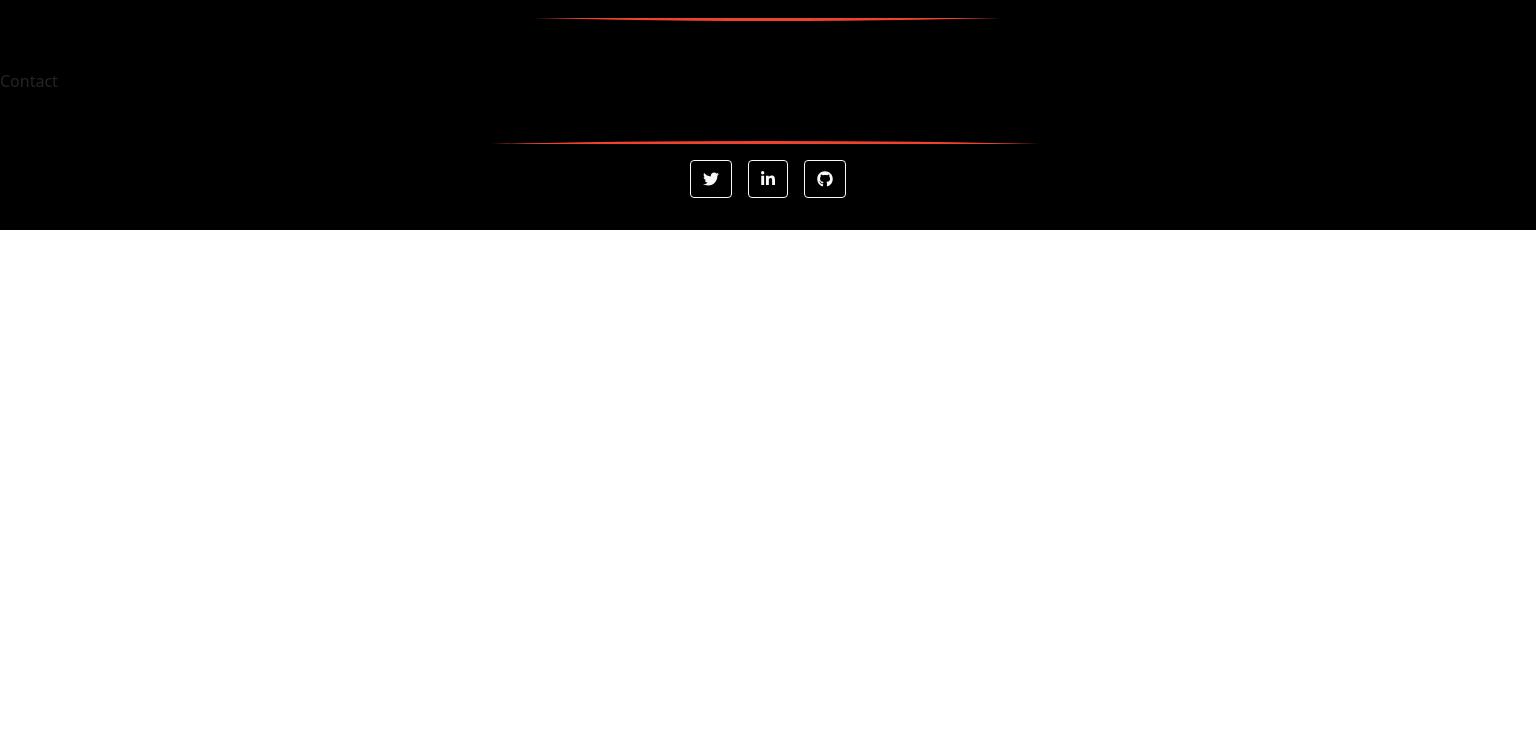
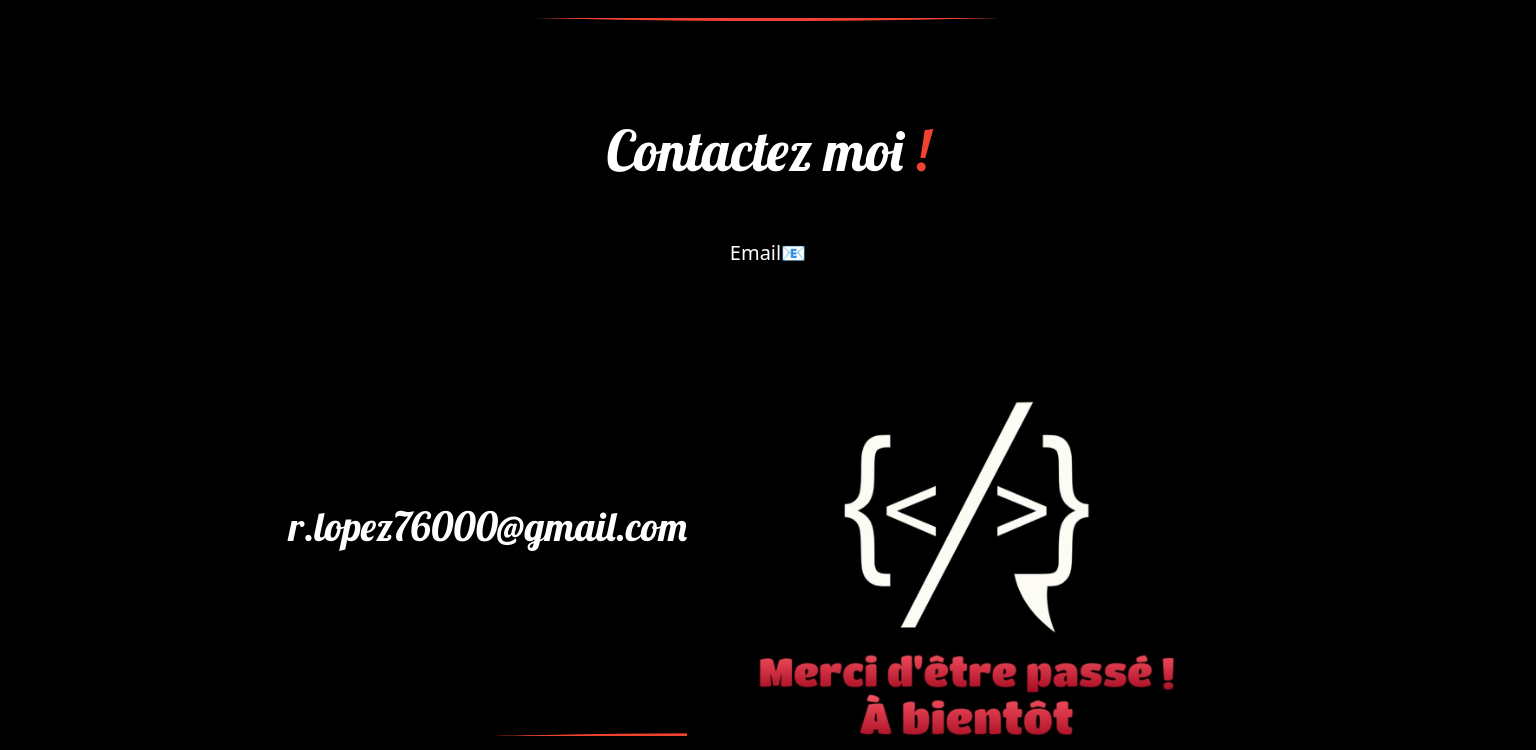
Before and after one commit to LopezRemi/Portfolio, a React (Create React App) app: page /Contact in a window 1536 px wide. Shown: the part 106-856 px from the top of the page. Before the commit the page ends 800 px from the top, so only its background shows below. Built offline with nearby package versions, Linux system fonts and the light colour scheme.

Commit message:
contact & media queries ok

```diff
--- a/src/App.css
+++ b/src/App.css
@@ -1,6 +1,5 @@
 .bgBlack{
   background: black;
-
 }
 
 
--- a/src/App.js
+++ b/src/App.js
@@ -4,18 +4,18 @@ import Biographie from './Components/Biographie';
 import Contact from './Components/Contact';
 import Footer from './Components/Footer';
 import * as React from "react";
-import { Routes, Route} from "react-router-dom";
+import { Routes, Route } from "react-router-dom";
 import './App.css';
 
 
 
 
-function App(){
+function App() {
   return (
     <div className="bgBlack">
       <Header />
       <Routes>
-        <Route path="/" element={<Accueil/>} />
+        <Route path="/" element={<Accueil />} />
         <Route path="Biographie" element={<Biographie />} />
         <Route path="Contact" element={<Contact />} />
       </Routes>
--- a/src/Comp-Css/Accueil.css
+++ b/src/Comp-Css/Accueil.css
@@ -3,9 +3,10 @@
 
 #main{
     background-position: center;
-   background-size: cover;
+    background-size: cover;
     text-align: center;
     padding: 0%;
+    ;
 
 
 }
@@ -17,7 +18,7 @@ color: white
 
 h1{
   font-family: 'Lobster', cursive;
-  font-size: 300% !important;
+  font-size: 250% !important;
 }
 
 .subtitle{
@@ -93,3 +94,11 @@ h1{
     opacity: 1;
   }
 }
+
+
+@media (min-width: 1800px) {
+
+       #main{
+               height: 75vh;
+       }
+        }
--- a/src/Comp-Css/Biographie.css
+++ b/src/Comp-Css/Biographie.css
@@ -63,3 +63,31 @@
                   animation-timing-function: ease-out;
         }
       }
+
+      @media (min-width: 1100px) {
+              .bio{
+                      height: 70vh;
+              }
+
+
+       }
+
+       @media (min-width: 1300px) {
+
+        .textBio{
+                font-size: 1.2em;
+        }
+        .bio{
+                height: 73vh;
+        }
+        }
+
+        @media (min-width: 2300px) {
+
+                .textBio{
+                        font-size: 1.6em;
+                }
+                .bio{
+                        height: 78vh;
+                }
+                }
--- /dev/null
+++ b/src/Comp-Css/Contact.css
@@ -0,0 +1,54 @@
+.contact-box a {
+    font-size: 1.5rem;
+    text-decoration: none;
+    color: #fff;
+    font-family: lobster,sans-serif;
+    flex-direction: column;
+
+}
+
+.contact-box a:hover {
+    color: red;
+
+}
+
+.contact {
+    height: 75vh;
+}
+
+
+.credit{
+    margin-top: 2em;
+    width: 15em;
+}
+
+
+@media (min-width: 576px) {
+.credit{
+    margin-top: 5em;
+} }
+
+@media (min-width: 576px) {
+    .credit{
+        margin-top: 5em;
+        width: 20em;
+    } }
+
+
+@media (min-width: 1440px) {
+    .credit{
+        margin-top: 5em;
+        width: 35em;
+    }
+    .contact-box a {
+        font-size: 2.5rem;
+    }
+
+    h1{
+        font-size: 3.5rem !important;
+    }
+
+    .contact {
+        height: 77vh;
+    }
+}
--- a/src/Comp-Css/Projets.css
+++ b/src/Comp-Css/Projets.css
@@ -1,7 +1,3 @@
-/* .card{
-    padding: 0px !important;
-
-} */
 @import url('https://fonts.googleapis.com/css2?family=Lobster&display=swap');
 
 
--- a/src/Components/Biographie.js
+++ b/src/Components/Biographie.js
@@ -16,7 +16,7 @@ function Biographie() {
                 <Col lg={4}><div><Image src={Profile} fluid className="slit-in-diagonal-1" roundedCircle /></div></Col>
                 <Col lg={8}> <div className="text-white px-5">
                     <div className="mt-5" ><h1 className={`white ${!hide ? 'hide-classname' : 'active-class'}`}>J'aime la glace <span className="red">!</span></h1></div>
-                        <p className="align-left puff-in-top">{bio.text}</p>
+                        <p className="align-left textBio puff-in-top">{bio.text}</p>
                     </div>
                 </Col>
             </Row>
--- a/src/Components/Contact.js
+++ b/src/Components/Contact.js
@@ -1,6 +1,29 @@
+import { useState, useEffect } from "react";
+import { Col, Row, Container } from "react-bootstrap";
+import "../Comp-Css/Contact.css";
+import credit from "../data/Img/Credit.jpeg";
+
 function Contact() {
+
+    useEffect(() => { (setHide(true)) }, [])
+    const [hide, setHide] = useState(false)
     return (
-            <div> Contact </div>
+        <Container className="contact text-center">
+            <Row className="align-items-center d-flex ontact">
+                <Col className="text-white px-5">
+                    <div className="mt-5" ><h1 className={`white ${!hide ? 'hide-classname' : 'active-class'}`}>Contactez moi <span className="red">!</span></h1></div>
+                    <div className="contact-box mt-5">
+                        <h5 className="heading-5 sec-color mb-s">Email📧</h5>
+                        <a href="mailto:r.lopez76000@gmail.com" target="_blank" rel="nofollow noopener noreferrer">r.lopez76000@gmail.com</a>
+                        <img fluid
+                            alt="bye"
+                            src={credit}
+                            className="justify-self-center credit"
+                        />{' '}
+                    </div>
+                </Col>
+            </Row>
+        </Container>
     );
 
 };
--- a/src/Components/Footer.js
+++ b/src/Components/Footer.js
@@ -7,7 +7,7 @@ function Footer() {
         <div className="botLane bg-black mt-5">
             <div className="row">
                 <div className="col-md-12">
-                    <Navbar bg="black" variant="dark" expand="lg" sticky="top" className="d-flex justify-content-center">
+                    <Navbar bg="black" variant="dark" expand="lg" sticky="bottom" className="d-flex justify-content-center">
                         <section class="pb-3">
                             <a class="btn btn-outline-light btn-floating m-2" target="_blank" href="https://twitter.com/DevInsidetheweb" role="button"
                             ><FontAwesomeIcon icon={faTwitter}></FontAwesomeIcon></a>
```
Also changed, not shown: src/data/Img/Credit.jpeg (added), src/data/Img/Terre.PNG.
